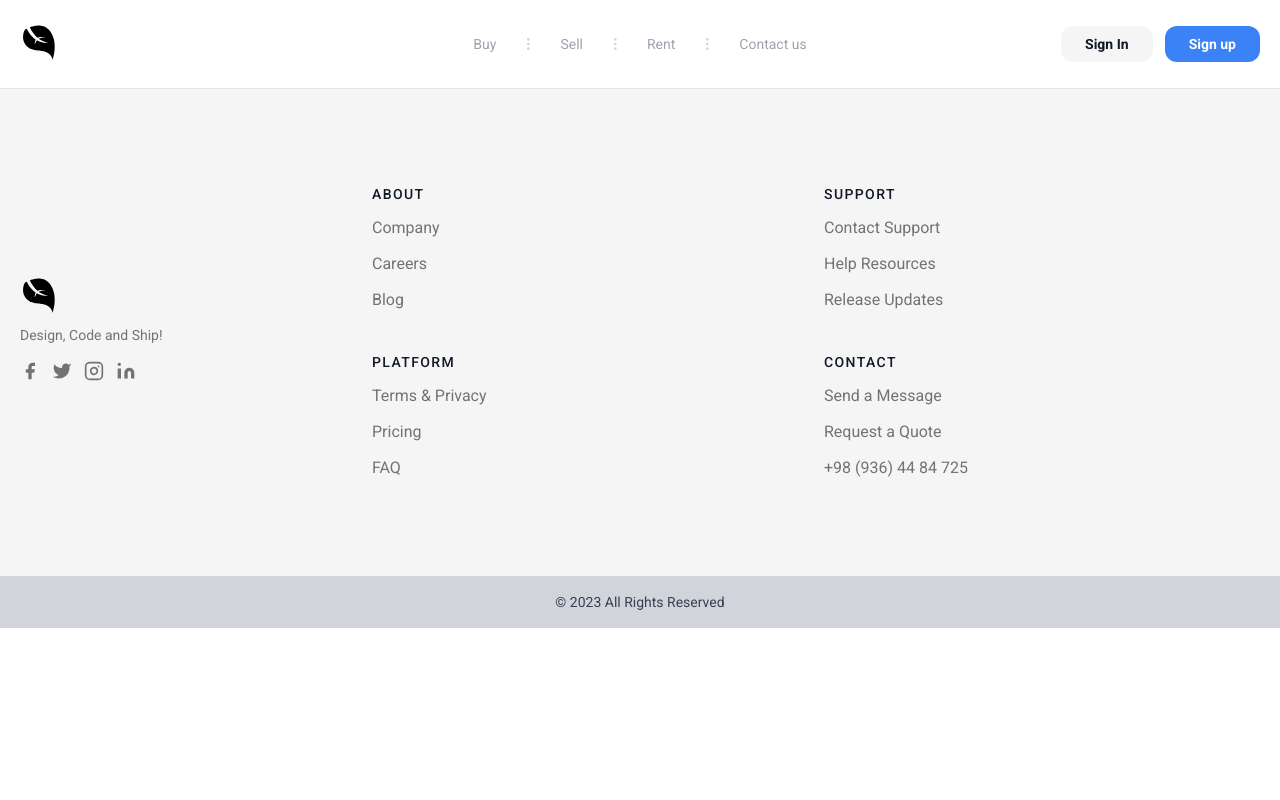
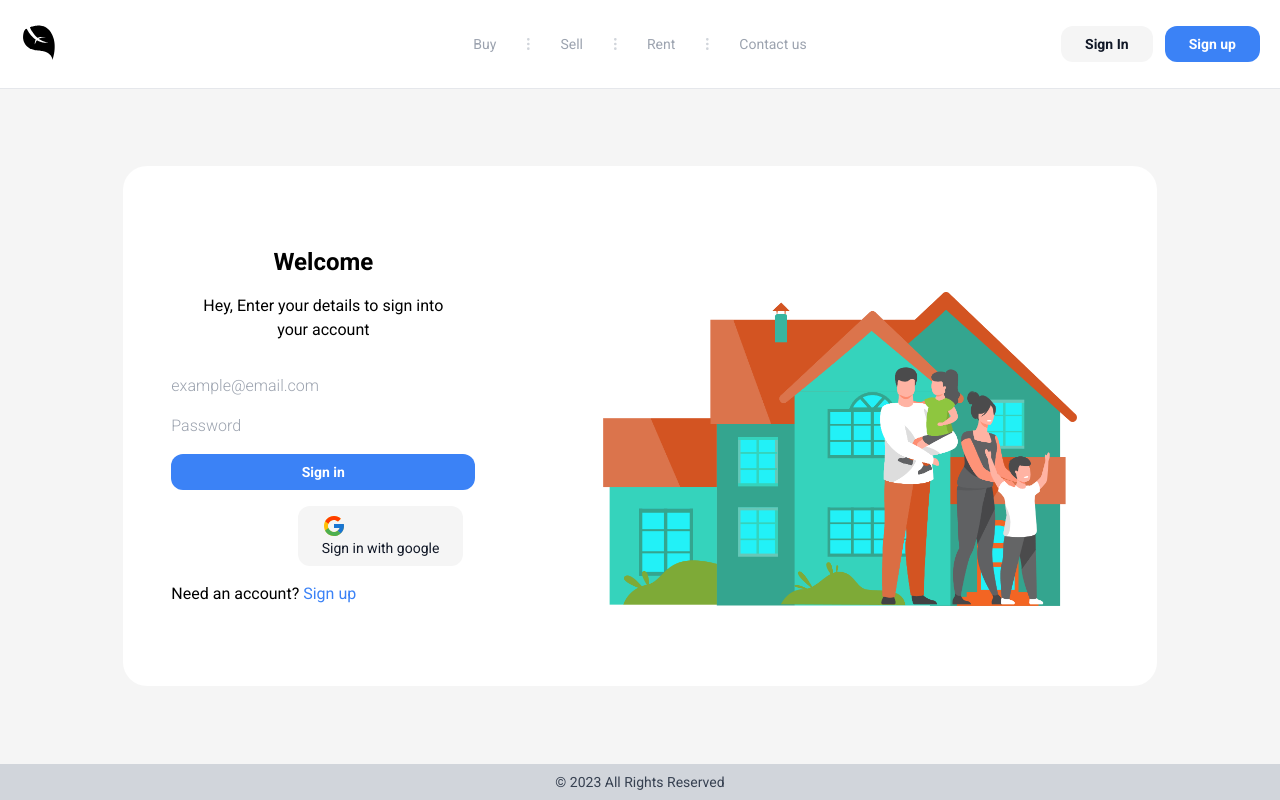
Before and after one commit to mome13/real-estate-react, a React (Vite) app: page /signin in a window 1280 px wide. Built offline with nearby package versions, Linux system fonts and the light colour scheme.

Commit message:
feat/ui: add sign in page

```diff
--- a/src/App.tsx
+++ b/src/App.tsx
@@ -5,6 +5,7 @@ import AboutUs from "@/scenes/aboutUs";
 import Search from "@/scenes/search/search";
 import SignUp from "./scenes/signUp";
 import { Routes, Route } from "react-router-dom";
+import SignIn from "./scenes/signIn";
 
 type HTMLElementEvent<T extends HTMLElement> = Event & {
   target: T;
@@ -24,14 +25,13 @@ function App() {
   };
   return (
     <div className="app">
-      <Navbar />
       <Routes>
         <Route path="/" element={<Home />} />
         <Route path="about" element={<AboutUs />} />
         <Route path="search" element={<Search />} />
         <Route path="signup" element={<SignUp />} />
+        <Route path="signin" element={<SignIn />} />
       </Routes>
-      <Footer />
     </div>
   );
 }
--- /dev/null
+++ b/src/scenes/signIn/index.tsx
@@ -0,0 +1,93 @@
+import GoogleIcon from "@/assets/googleIcon";
+import Navbar from "@/components/navbar";
+import happyFamily from "@/assets/happyFamily-2.png";
+import {
+  container,
+  borderedInput,
+  primaryBtn,
+  secondaryBtn,
+} from "@/styles/common";
+import { Link } from "react-router-dom";
+type Props = {};
+
+const SignIn = (props: Props) => {
+  return (
+    <div>
+      <Navbar />
+      <main
+        style={{ minHeight: "calc(100vh - 88px - 36px)" }}
+        className="flex flex-col items-center justify-center bg-gray-100"
+      >
+        <section className={`${container} justify-center`}>
+          <div className=" flex w-5/6 flex-row-reverse justify-around rounded-3xl bg-white py-12">
+            <div className=" flex items-end justify-center pb-8">
+              <img src={happyFamily} alt="" className="h-fit w-3/4" />
+            </div>
+            <div className=" w-[400px] min-w-[400px] rounded-xl bg-white ">
+              <div className="flex flex-col items-stretch justify-center px-12 py-8">
+                <h1 className="mb-4 text-center text-2xl font-bold text-black">
+                  {"Welcome"}
+                </h1>
+                <p className="mb-8 w-5/6 self-center text-center font-normal text-black">
+                  {"Hey, Enter your details to sign into your account"}
+                </p>
+
+                <form className="mb-4 flex flex-col gap-4" action="" id="sign-up-form">
+                  <input
+                    className={`${borderedInput} font-light text-black hover:border-gray-400`}
+                    type="text"
+                    name=""
+                    id="su-email"
+                    placeholder="example@email.com"
+                  />
+                  <input
+                    className={`${borderedInput} font-light text-black hover:border-gray-400`}
+                    type="password"
+                    name=""
+                    id="su-password"
+                    placeholder="Password"
+                  />
+
+                  <input
+                    className={`${primaryBtn} flex cursor-pointer justify-center text-center text-base font-semibold`}
+                    type="submit"
+                    value="Sign in"
+                  />
+                </form>
+
+                <button
+                  className={`${secondaryBtn} mb-4 flex items-center justify-center gap-2 font-normal`}
+                >
+                  <GoogleIcon width={24} />
+                  Sign in with google
+                </button>
+
+                <p className="text-black">
+                  Need an account?{" "}
+                  <Link to="/signup" className="text-blue-500">
+                    Sign up
+                  </Link>
+                </p>
+              </div>
+
+              {/* <div className="w-full bg-gray-200 rounded-b-xl px-4 py-1 text-xs">
+            By clicking the button above, you agree to our terms of use and
+            privacy policies
+          </div> */}
+            </div>
+          </div>
+        </section>
+      </main>
+
+      <div className="bg-gray-300">
+        <div className="container mx-auto px-5 py-2">
+          <p className="text-sm capitalize text-gray-700 xl:text-center">
+            © 2023 All rights reserved{" "}
+          </p>
+        </div>
+      </div>
+    </div>
+  );
+};
+
+export default SignIn;
```
Also changed, not shown: src/assets/happyFamily-1.png (added), src/assets/happyFamily-2.png (added).
